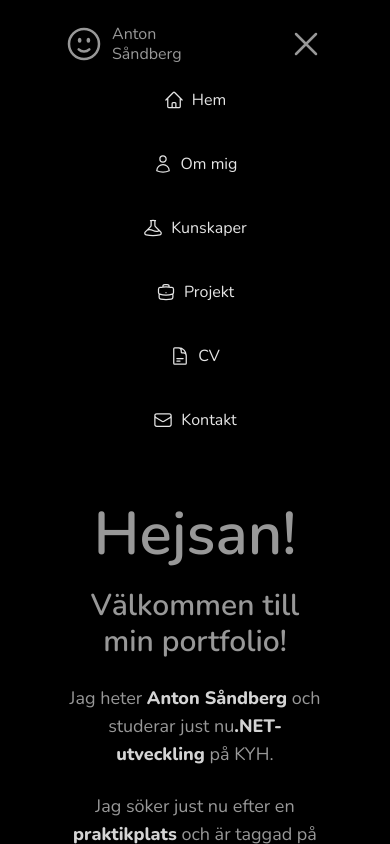
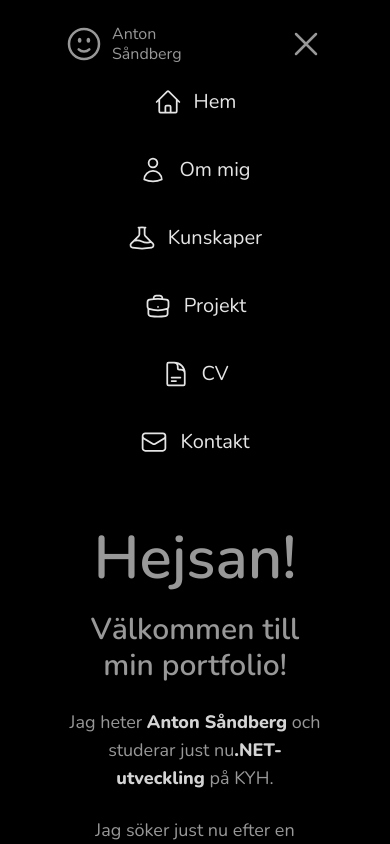
Before and after one commit to Anton-Sandberg/portfolio, a React (Vite) app: page / in a window 390 px wide. Both pictures are taken after a click on the button "Toggle menu". Shown: the top 844 px of the page. Built offline with nearby package versions, Linux system fonts and the light colour scheme.

Commit message:
style: update NavbarLinkMobile, increase font and icon size

```diff
--- a/src/components/navbar/NavbarLinkMobile.tsx
+++ b/src/components/navbar/NavbarLinkMobile.tsx
@@ -13,10 +13,10 @@ function NavbarLinkMobile({ path, label, icon: Icon, onClick }: Props) {
     <NavLink
       to={path}
       onClick={onClick}
-      className="flex flex-row justify-center py-2 text-neutral-200"
+      className="flex flex-row justify-center py-2 text-neutral-200 text-xl"
     >
-      <div className="flex items-center gap-2">
-        {Icon && <Icon className="size-5" />}
+      <div className="flex items-center gap-3">
+        {Icon && <Icon className="size-7" />}
         {label}
       </div>
     </NavLink>
```
